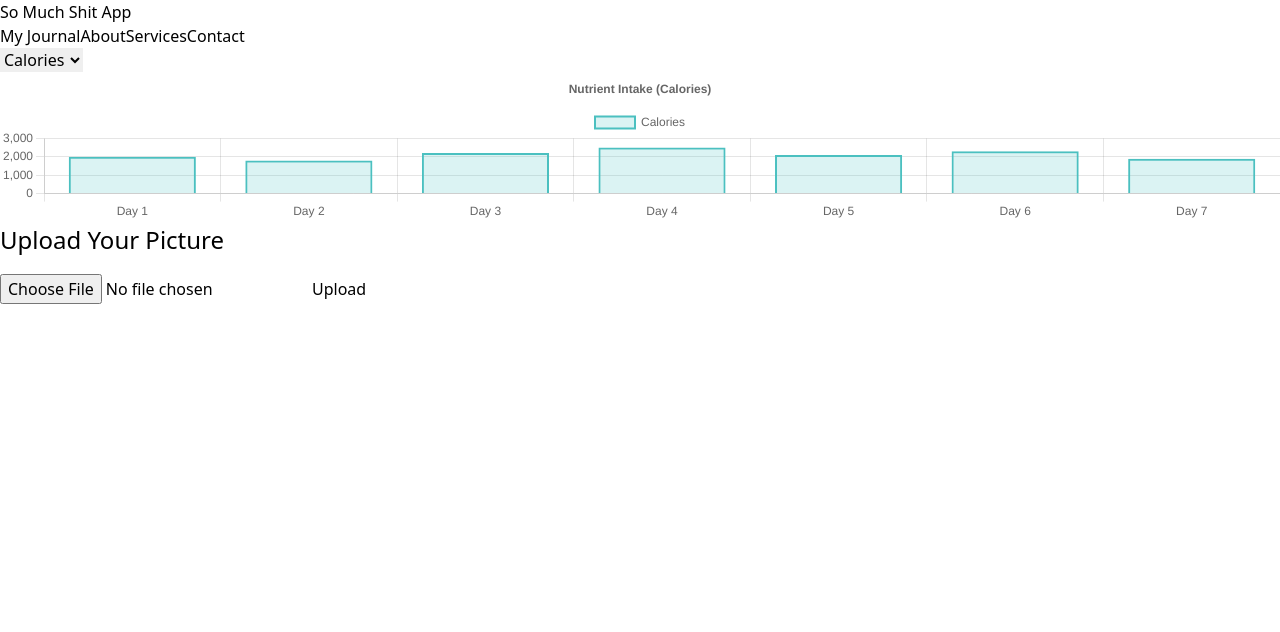
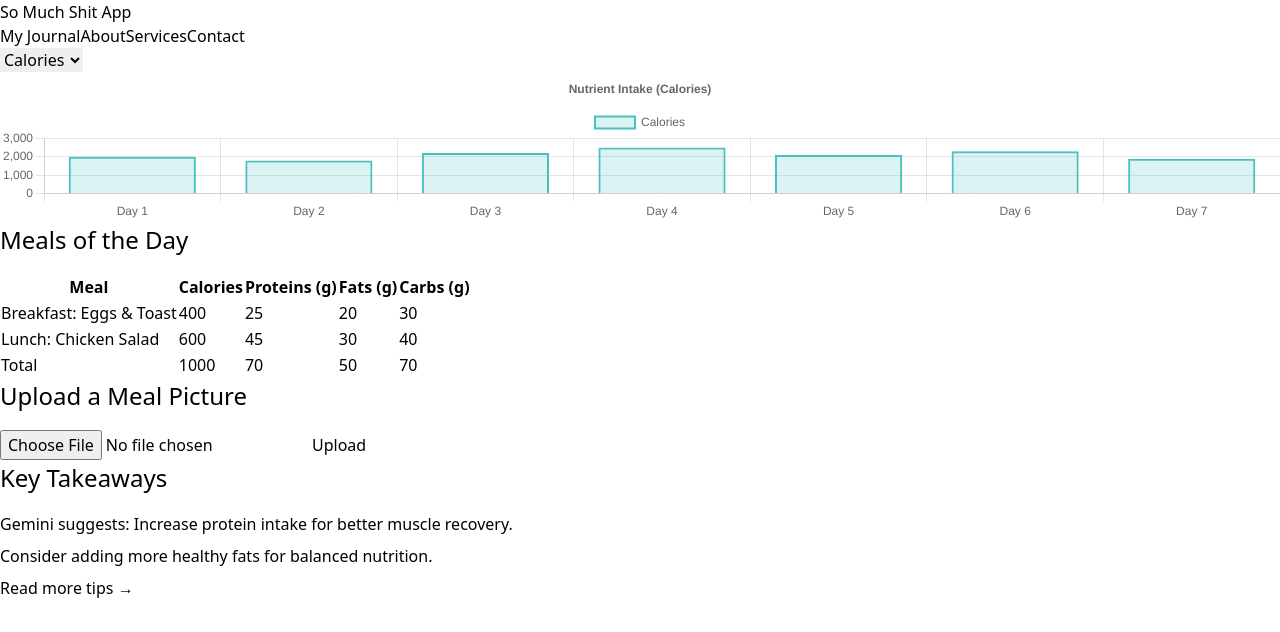
Before and after one commit to abdul8117/hophacks24, a Next.js app: page / in a window 1280 px wide. Shown: the top 632 px of the page. Built offline with nearby package versions, Linux system fonts and the light colour scheme.

Commit message:
Improve home page

```diff
--- a/src/app/page.js
+++ b/src/app/page.js
@@ -1,8 +1,18 @@
+'use client';
+
 import Layout from '@/components/Layout';
 import NutrientChart from '@/components/NutrientChart';
 import UploadForm from '@/components/UploadForm';
+import MealTable from '@/components/MealTable';
+import { useState } from 'react';
 
 export default function Home() {
+  const [meals, setMeals] = useState([
+    // Example meals, replace with dynamic data later
+    { meal: "Breakfast: Eggs & Toast", calories: 400, proteins: 25, fats: 20, carbs: 30 },
+    { meal: "Lunch: Chicken Salad", calories: 600, proteins: 45, fats: 30, carbs: 40 },
+  ]);
+
   return (
     <Layout>
       <div className="flex flex-col md:flex-row min-h-screen justify-between">
@@ -12,8 +22,24 @@ export default function Home() {
         </div>
 
         {/* Right side with form */}
-        <div className="w-full md:w-1/2 p-6 flex items-center justify-center">
+        <div className="w-full md:w-1/2 p-6 flex flex-col items-center mt-5 gap-5 justify-start">
+          {/* Meals Table */}
+          <MealTable meals={meals} />
+
+          {/* Upload Form */}
           <UploadForm />
+
+          {/* Key Takeaways */}
+          <div className="key-takeaways mt-6 p-4 rounded-lg w-full">
+            <h2 className="text-lg font-bold mb-2">Key Takeaways</h2>
+            <p>Gemini suggests: Increase protein intake for better muscle recovery.</p>
+            <p>Consider adding more healthy fats for balanced nutrition.</p>
+            <button
+              className="mt-4 text-blue-500 hover:underline"
+              onClick={() => window.location.href='/takeaways'}>
+              Read more tips →
+            </button>
+          </div>
         </div>
       </div>
     </Layout>
--- /dev/null
+++ b/src/components/MealTable.js
@@ -0,0 +1,48 @@
+// components/MealTable.js
+import React from 'react';
+
+export default function MealTable({ meals }) {
+  const totalCalories = meals.reduce((total, meal) => total + meal.calories, 0);
+  const totalProteins = meals.reduce((total, meal) => total + meal.proteins, 0);
+  const totalFats = meals.reduce((total, meal) => total + meal.fats, 0);
+  const totalCarbs = meals.reduce((total, meal) => total + meal.carbs, 0);
+
+  return (
+    <div className="meal-table w-full mb-6">
+      <h2 className="text-lg font-bold mb-4">Meals of the Day</h2>
+      {meals.length > 0 ? (
+        <table className="w-full text-left">
+          <thead>
+            <tr className="border-b">
+              <th>Meal</th>
+              <th>Calories</th>
+              <th>Proteins (g)</th>
+              <th>Fats (g)</th>
+              <th>Carbs (g)</th>
+            </tr>
+          </thead>
+          <tbody>
+            {meals.map((meal, index) => (
+              <tr key={index} className="border-b">
+                <td>{meal.meal}</td>
+                <td>{meal.calories}</td>
+                <td>{meal.proteins}</td>
+                <td>{meal.fats}</td>
+                <td>{meal.carbs}</td>
+              </tr>
+            ))}
+            <tr className="font-bold">
+              <td>Total</td>
+              <td>{totalCalories}</td>
+              <td>{totalProteins}</td>
+              <td>{totalFats}</td>
+              <td>{totalCarbs}</td>
+            </tr>
+          </tbody>
+        </table>
+      ) : (
+        <p>No data to show today.</p>
+      )}
+    </div>
+  );
+}
--- a/src/components/UploadForm.js
+++ b/src/components/UploadForm.js
@@ -1,50 +1,12 @@
-"use client";
+// components/UploadForm.js
+import React from 'react';
 
-import React, { useState } from 'react';
-
-const UploadForm = () => {
-  const [selectedFile, setSelectedFile] = useState(null);
-
-  const handleFileChange = (e) => {
-    setSelectedFile(e.target.files[0]);
-  };
-
-  const handleSubmit = (e) => {
-    e.preventDefault();
-    if (selectedFile) {
-      console.log('File selected:', selectedFile);
-
-
-
-    }
-  };
-
+export default function UploadForm() {
   return (
-    <div className="w-full md:w-3/4 lg:w-2/3 p-6 mx-auto rounded-md">
-      <h2 className="text-center text-2xl font-bold mb-4">Upload Your Picture</h2>
-      <form onSubmit={handleSubmit} className="flex flex-col items-center space-y-4">
-        <input
-          type="file"
-          name = "food-photo"
-          accept="image/*"
-          onChange={handleFileChange}
-          className="p-2 border rounded bg-gray-50"
-        />
-        <button
-          type="submit"
-          className="px-4 py-2 bg-blue-500 text-white font-bold rounded hover:bg-blue-600"
-        >
-          Upload
-        </button>
-        {selectedFile && (
-          <div className="mt-4 text-center">
-            <p className="font-semibold">Selected File:</p>
-            <p>{selectedFile.name}</p>
-          </div>
-        )}
-      </form>
+    <div className="upload-form p-4 rounded-lg w-full">
+      <h2 className="text-lg font-bold mb-4">Upload a Meal Picture</h2>
+      <input type="file" accept="image/*" className="mb-4" />
+      <button className="bg-blue-500 text-white py-2 px-4 rounded">Upload</button>
     </div>
   );
-};
-
-export default UploadForm;
+}
```
Also changed, not shown: src/app/takeaways/page.js (added, +22 -0 lines).
